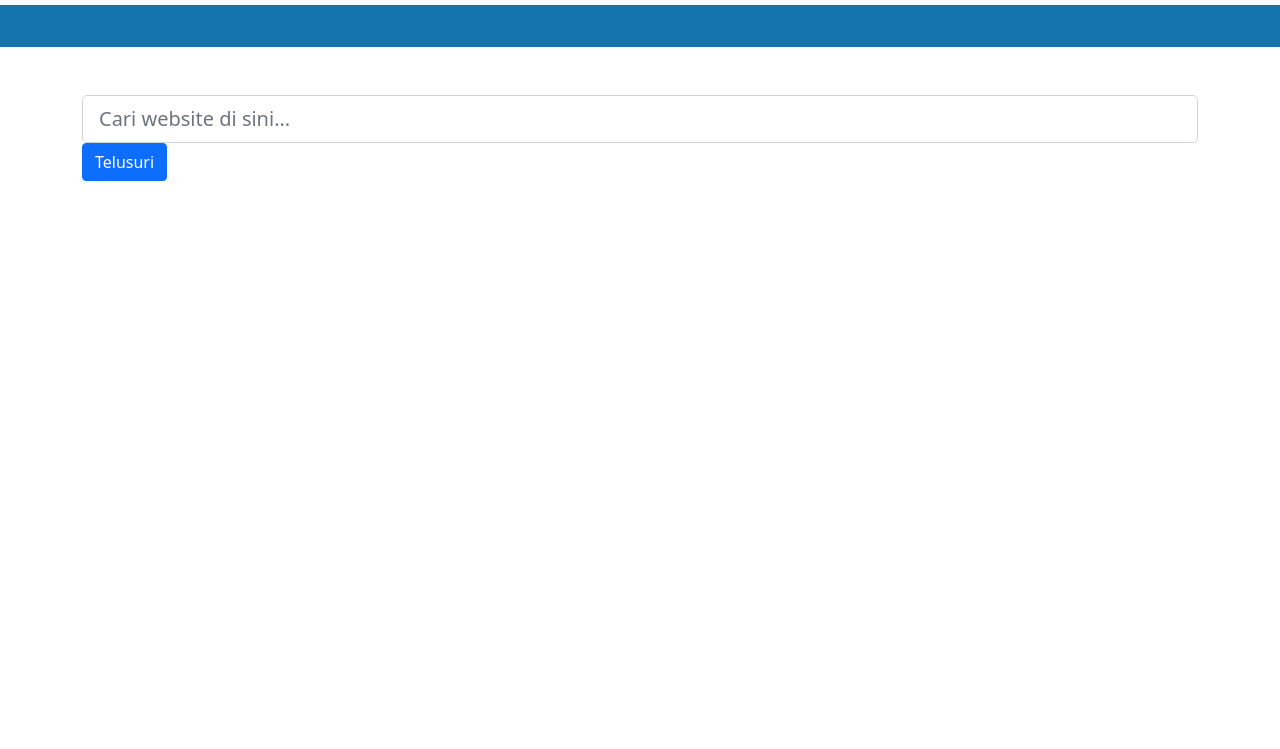
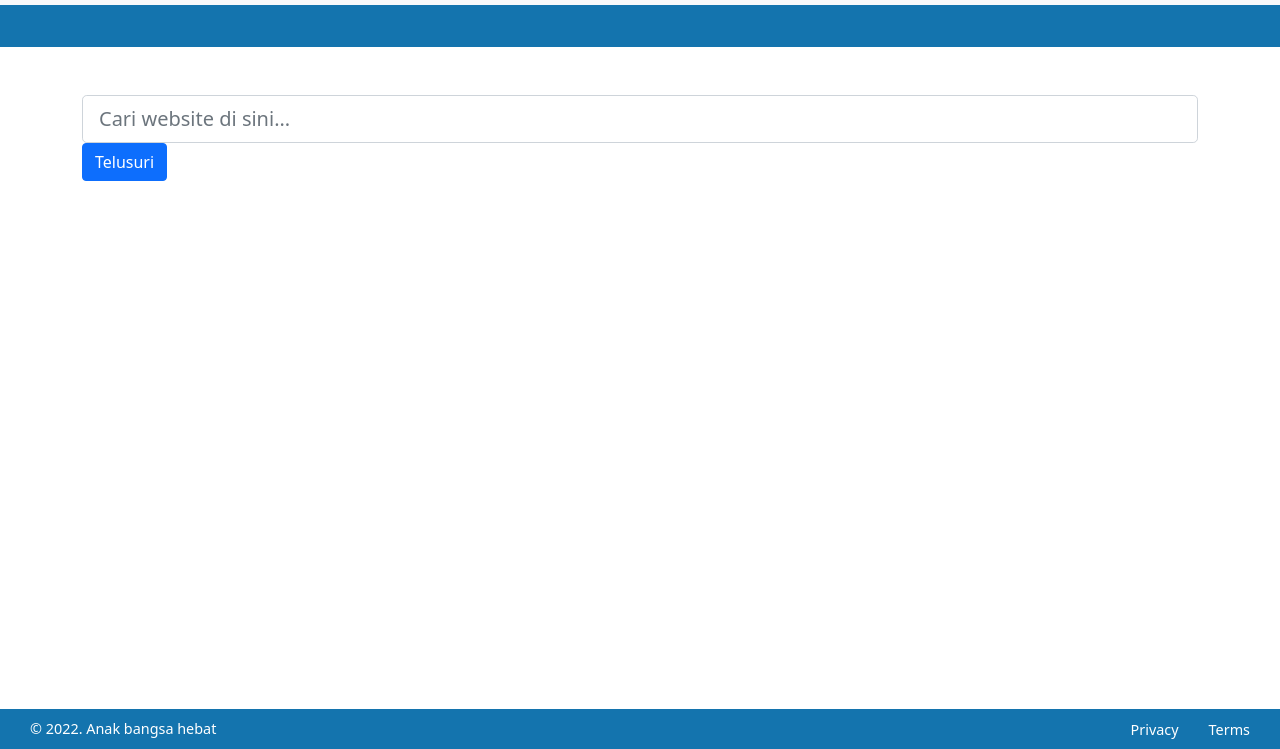
Before and after one commit to imrenagi/sipencari, a plain HTML site: page index.html in a window 1280 px wide. Shown: the part 51-800 px from the top of the page. Drawn offline with Linux system fonts and the light colour scheme.

Commit message:
Add footer

```diff
--- a/css/style.css
+++ b/css/style.css
@@ -17,3 +17,46 @@ body {
 #hasil {
   display: none;
 }
+
+footer {
+  position: absolute;
+  bottom: 0;
+  width: 100%;
+  padding: 8px 30px;
+  background-color: #1474ae;
+}
+
+footer .footer-content {
+  display: flex;
+  flex-direction: row;
+  justify-content: space-between;
+  align-items: center;
+}
+
+footer .footer-content ul {
+  display: flex;
+  list-style: none;
+  align-items: center;
+  margin-bottom: 0;
+}
+
+footer .footer-content ul li a {
+  color: white;
+  text-decoration: none;
+  margin-left: 30px;
+  font-size: 0.9rem;
+  transition: all;
+  transition-duration: 200ms;
+}
+
+footer .footer-content ul li a:hover {
+  color: white;
+  text-decoration: none;
+  color: rgb(198, 198, 198);
+}
+
+footer p {
+  color: white;
+  margin-bottom: 0;
+  font-size: 0.9rem;
+}
--- a/index.html
+++ b/index.html
@@ -42,6 +42,25 @@
           <div id="hasil-inner"></div>
         </div>
       </main>
+      <footer>
+        <div class="footer-content">
+          <p>
+            &copy; 2022. Anak bangsa hebat
+          </p>
+          <ul>
+            <li>
+              <a href="https://webdeasy.de/wp-content/uploads/2020/06/404-pages.jpg" target="_blank">
+                Privacy
+              </a>
+            </li>
+            <li>
+              <a href="https://webdeasy.de/wp-content/uploads/2020/06/404-pages.jpg" target="_blank">
+                Terms
+              </a>
+            </li>
+          </ul>
+        </div>
+      </footer>
     </div>
     <script src="/vendor/js/bootstrap.min.js"></script>
     <script src="/js/script.js"></script>
```
